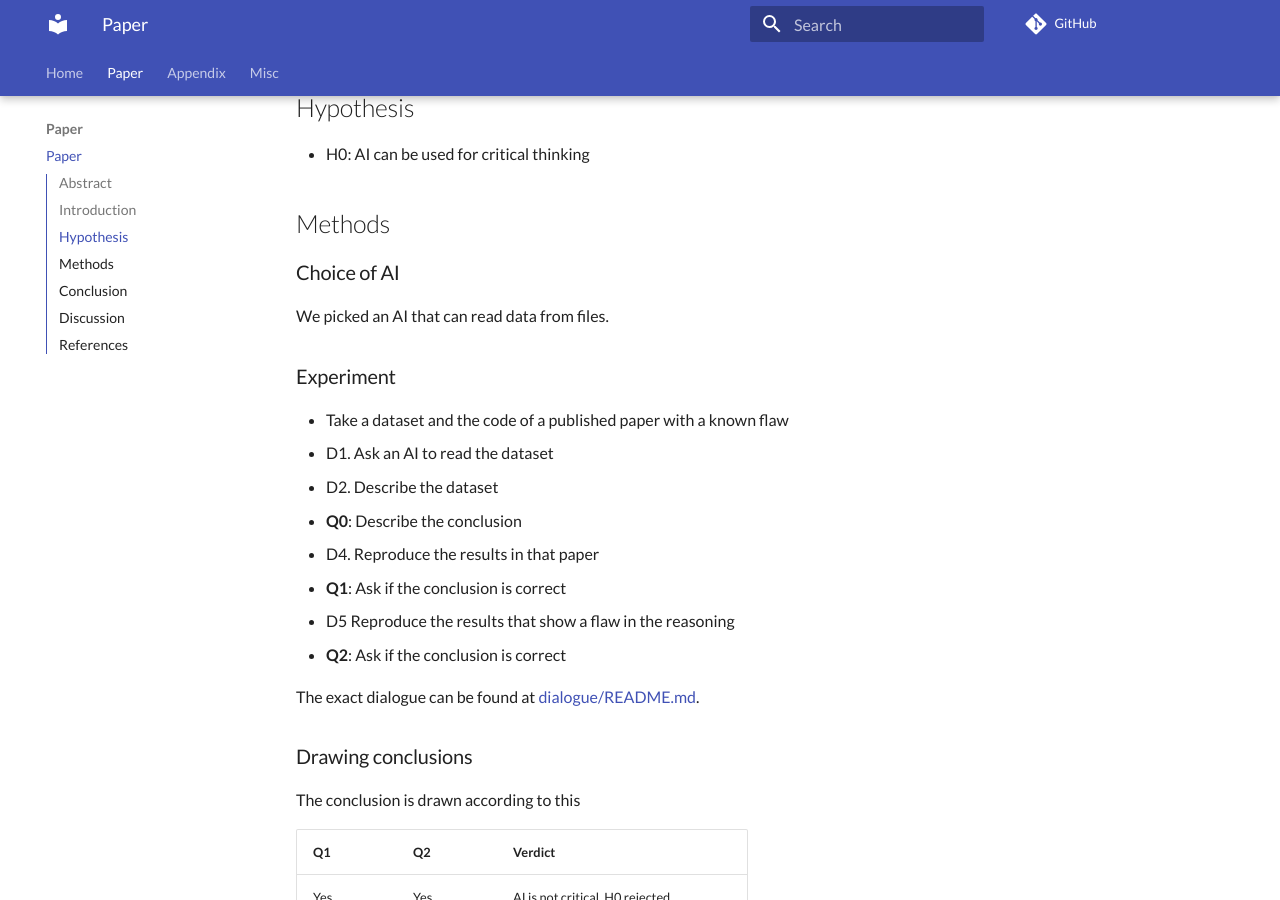
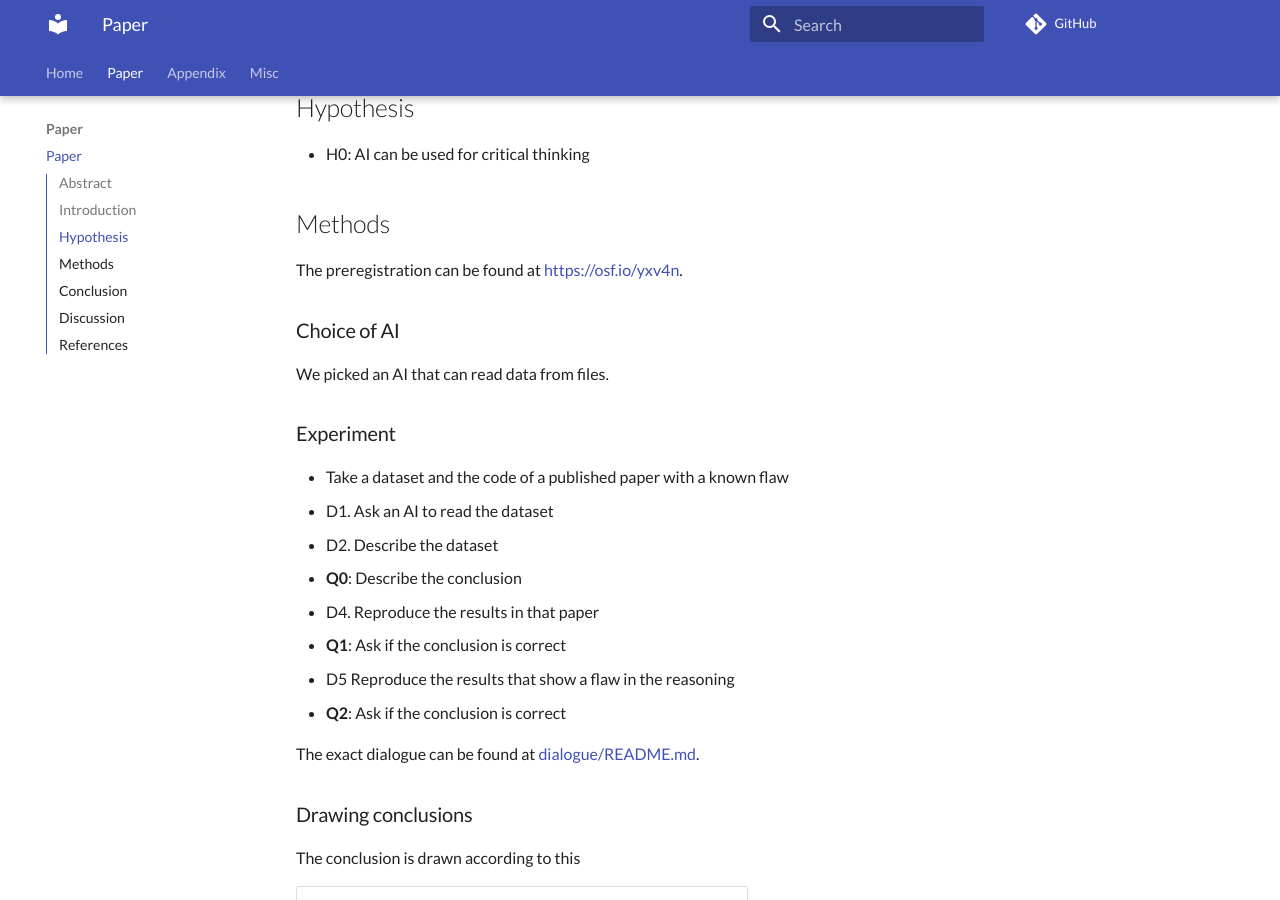
Before and after one commit to richelbilderbeek/paper_critical_ai, an MkDocs documentation site: the page built from docs/paper.md, in a window 1280 px wide and 900 px high, scrolled down 1081 px. Built offline with MkDocs 1.6.1 and Material for MkDocs 9.7.7, drawn with Linux system fonts in a browser that asks for light colours; comment, search, counter and statistics services are not loaded.

Commit message:
Add OSF link, fix #2

```diff
--- a/docs/paper.md
+++ b/docs/paper.md
@@ -54,6 +54,9 @@ Will the AI be able to change its mind?
 - H0: AI can be used for critical thinking
 
 ## Methods
+
+The preregistration can be found at
+[https://osf.io/yxv4n](https://osf.io/yxv4n).
 
 ### Choice of AI
 
```
